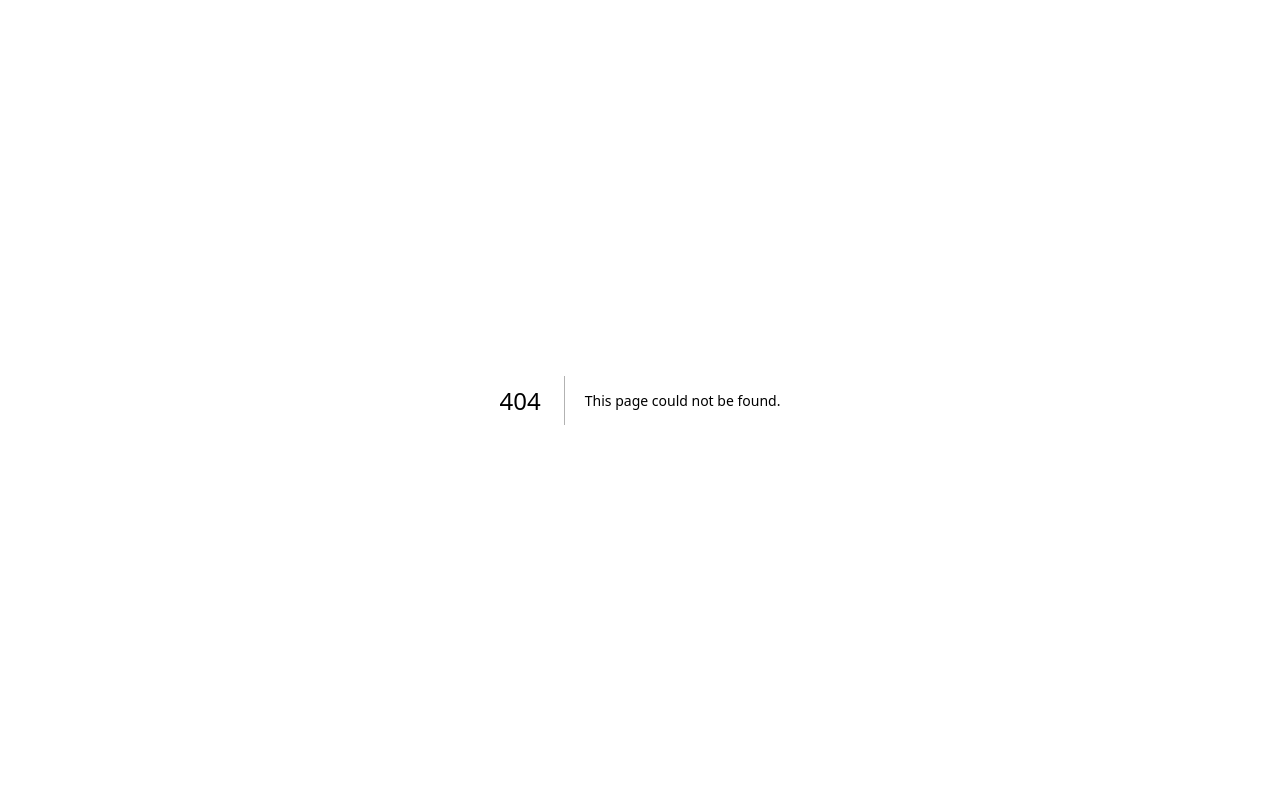
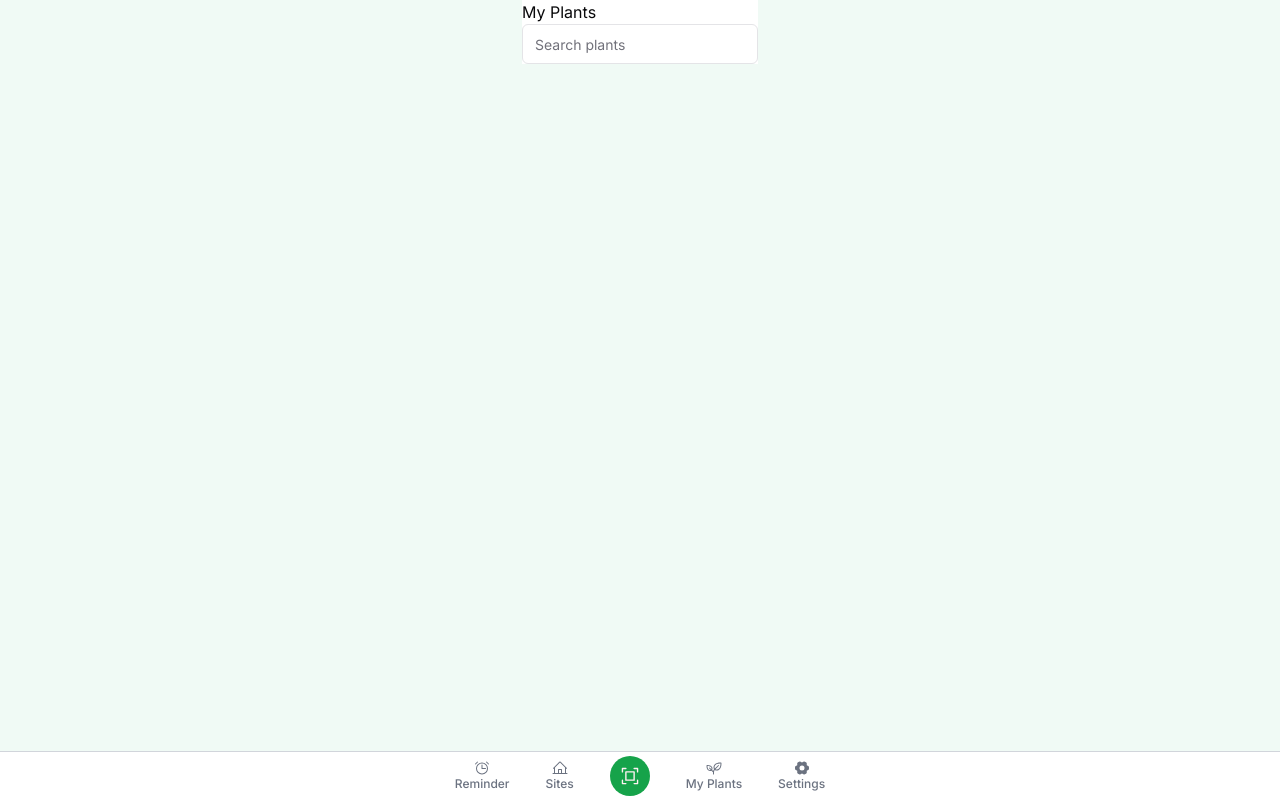
Before and after one commit to ViniciusTei/myhg, a Next.js app: page /home/myplants in a window 1280 px wide. Before the commit this address had no page. Built offline with nearby package versions, Linux system fonts and the light colour scheme.

Commit message:
feat updalte navigation styles

```diff
--- a/package.json
+++ b/package.json
@@ -12,6 +12,7 @@
     "@hookform/resolvers": "^3.9.0",
     "@libsql/client": "^0.10.0",
     "@radix-ui/react-label": "^2.1.0",
+    "@radix-ui/react-navigation-menu": "^1.2.0",
     "@radix-ui/react-slot": "^1.1.0",
     "@radix-ui/react-toast": "^1.2.1",
     "class-variance-authority": "^0.7.0",
--- a/src/app/globals.css
+++ b/src/app/globals.css
@@ -5,24 +5,24 @@
 @layer base {
   :root {
     --background: 0 0% 100%;
-    --foreground: 222.2 84% 4.9%;
+    --foreground: 240 10% 3.9%;
     --card: 0 0% 100%;
-    --card-foreground: 222.2 84% 4.9%;
+    --card-foreground: 240 10% 3.9%;
     --popover: 0 0% 100%;
-    --popover-foreground: 222.2 84% 4.9%;
-    --primary: 148 47.4% 11.2%;
-    --primary-foreground: 210 40% 98%;
-    --secondary: 210 40% 96.1%;
-    --secondary-foreground: 222.2 47.4% 11.2%;
-    --muted: 210 40% 96.1%;
-    --muted-foreground: 215.4 16.3% 46.9%;
-    --accent: 210 40% 96.1%;
-    --accent-foreground: 222.2 47.4% 11.2%;
+    --popover-foreground: 240 10% 3.9%;
+    --primary: 142.1 76.2% 36.3%;
+    --primary-foreground: 355.7 100% 97.3%;
+    --secondary: 240 4.8% 95.9%;
+    --secondary-foreground: 240 5.9% 10%;
+    --muted: 240 4.8% 95.9%;
+    --muted-foreground: 240 3.8% 46.1%;
+    --accent: 240 4.8% 95.9%;
+    --accent-foreground: 240 5.9% 10%;
     --destructive: 0 84.2% 60.2%;
-    --destructive-foreground: 210 40% 98%;
-    --border: 214.3 31.8% 91.4%;
-    --input: 214.3 31.8% 91.4%;
-    --ring: 222.2 84% 4.9%;
+    --destructive-foreground: 0 0% 98%;
+    --border: 240 5.9% 90%;
+    --input: 240 5.9% 90%;
+    --ring: 142.1 76.2% 36.3%;
     --radius: 0.5rem;
     --chart-1: 12 76% 61%;
     --chart-2: 173 58% 39%;
@@ -32,25 +32,25 @@
   }
 
   .dark {
-    --background: 222.2 84% 4.9%;
-    --foreground: 210 40% 98%;
-    --card: 222.2 84% 4.9%;
-    --card-foreground: 210 40% 98%;
-    --popover: 222.2 84% 4.9%;
-    --popover-foreground: 210 40% 98%;
-    --primary: 210 40% 98%;
-    --primary-foreground: 222.2 47.4% 11.2%;
-    --secondary: 217.2 32.6% 17.5%;
-    --secondary-foreground: 210 40% 98%;
-    --muted: 217.2 32.6% 17.5%;
-    --muted-foreground: 215 20.2% 65.1%;
-    --accent: 217.2 32.6% 17.5%;
-    --accent-foreground: 210 40% 98%;
+    --background: 20 14.3% 4.1%;
+    --foreground: 0 0% 95%;
+    --card: 24 9.8% 10%;
+    --card-foreground: 0 0% 95%;
+    --popover: 0 0% 9%;
+    --popover-foreground: 0 0% 95%;
+    --primary: 142.1 70.6% 45.3%;
+    --primary-foreground: 144.9 80.4% 10%;
+    --secondary: 240 3.7% 15.9%;
+    --secondary-foreground: 0 0% 98%;
+    --muted: 0 0% 15%;
+    --muted-foreground: 240 5% 64.9%;
+    --accent: 12 6.5% 15.1%;
+    --accent-foreground: 0 0% 98%;
     --destructive: 0 62.8% 30.6%;
-    --destructive-foreground: 210 40% 98%;
-    --border: 217.2 32.6% 17.5%;
-    --input: 217.2 32.6% 17.5%;
-    --ring: 212.7 26.8% 83.9%;
+    --destructive-foreground: 0 85.7% 97.3%;
+    --border: 240 3.7% 15.9%;
+    --input: 240 3.7% 15.9%;
+    --ring: 142.4 71.8% 29.2%;
     --chart-1: 220 70% 50%;
     --chart-2: 160 60% 45%;
     --chart-3: 30 80% 55%;
@@ -59,6 +59,7 @@
   }
 }
 
+
 @layer base {
   * {
     @apply border-border;
@@ -66,5 +67,6 @@
   body {
     @apply bg-background text-foreground;
     height: 100vh;
+    background-color: rgb(137, 214, 173, 0.12);
   }
 }
--- /dev/null
+++ b/src/app/home/layout.tsx
@@ -0,0 +1,88 @@
+import { Button } from "@/components/ui/button";
+import Icon from "@/components/ui/icon";
+import { NavigationMenu, NavigationMenuItem, NavigationMenuLink, NavigationMenuList, navigationMenuTriggerStyle } from "@/components/ui/navigation-menu";
+import type { Metadata } from "next";
+import Link from "next/link";
+
+export const metadata: Metadata = {
+  title: "My HG",
+  description: "Developed by me for me.",
+};
+
+export default function HomeLayout({
+  children,
+}: Readonly<{
+  children: React.ReactNode;
+}>) {
+  return (
+    <main className="h-full flex flex-col items-center justify-start">
+      {children}
+
+      <NavigationMenu className="bg-white mt-auto border-t border-gray-300 w-full text-gray-500">
+        <NavigationMenuList className="my-1">
+          <NavigationMenuItem>
+            <Link href="/home" legacyBehavior passHref>
+              <NavigationMenuLink className={navigationMenuTriggerStyle()}>
+                <div>
+                  <Icon icon="alarm" size={16} className="mx-auto" />
+                  <p className="text-xs">
+                    Reminder
+                  </p>
+                </div>
+              </NavigationMenuLink>
+            </Link>
+          </NavigationMenuItem>
+
+          <NavigationMenuItem>
+            <Link href="/home" legacyBehavior passHref>
+              <NavigationMenuLink className={navigationMenuTriggerStyle()}>
+                <div>
+                  <Icon icon="site" size={16} className="mx-auto" />
+                  <p className="text-xs">
+                    Sites
+                  </p>
+                </div>
+              </NavigationMenuLink>
+            </Link>
+          </NavigationMenuItem>
+
+          <NavigationMenuItem>
+            <Link href="/home" legacyBehavior passHref>
+              <NavigationMenuLink className={navigationMenuTriggerStyle()}>
+                <Button className="rounded-full w-10 h-10" size="icon">
+                  <Icon icon="scan" size={22} />
+                </Button>
+              </NavigationMenuLink>
+            </Link>
+          </NavigationMenuItem>
+
+          <NavigationMenuItem>
+            <Link href="/home/myplants" legacyBehavior passHref>
+              <NavigationMenuLink className={navigationMenuTriggerStyle()}>
+                <div>
+                  <Icon icon="plant" size={16} className="mx-auto" />
+                  <p className="text-xs">
+                    My Plants
+                  </p>
+                </div>
+              </NavigationMenuLink>
+            </Link>
+          </NavigationMenuItem>
+
+          <NavigationMenuItem>
+            <Link href="/home" legacyBehavior passHref>
+              <NavigationMenuLink className={navigationMenuTriggerStyle()}>
+                <div>
+                  <Icon icon="settings" size={16} className="mx-auto" />
+                  <p className="text-xs">
+                    Settings
+                  </p>
+                </div>
+              </NavigationMenuLink>
+            </Link>
+          </NavigationMenuItem>
+        </NavigationMenuList>
+      </NavigationMenu>
+    </main>
+  );
+}
--- /dev/null
+++ b/src/app/home/myplants/page.tsx
@@ -0,0 +1,13 @@
+import { Input } from "@/components/ui/input";
+
+export default function Page() {
+  return (
+    <main>
+      <header className="bg-white">
+        <h1>My Plants</h1>
+
+        <Input type="text" placeholder="Search plants" />
+      </header>
+    </main>
+  )
+}
--- a/src/app/home/page.tsx
+++ b/src/app/home/page.tsx
@@ -1,3 +1,15 @@
+import { AlertTriangle } from "lucide-react";
+
 export default function Page() {
-  return <p>Hello Home</p>
+  return (
+    <div className="flex h-full flex-col items-center justify-center bg-gray-100 p-4 text-center">
+      <div className="max-w-md rounded-lg bg-white p-8 shadow-lg">
+        <AlertTriangle className="mx-auto mb-4 h-16 w-16 text-yellow-500" aria-hidden="true" />
+        <h1 className="mb-4 text-3xl font-bold text-gray-900">Under Construction</h1>
+        <p className="mb-6 text-lg text-gray-600">
+          We're working hard to bring you something amazing. Please check back soon!
+        </p>
+      </div>
+    </div>
+  )
 }
--- a/src/components/ui/icon.tsx
+++ b/src/components/ui/icon.tsx
@@ -1,16 +1,26 @@
 "use client"
 
 import { IconBaseProps } from "react-icons";
-import { PiCircleNotchThin } from "react-icons/pi";
+import { PiCircleNotchThin, PiScan, PiPlant, PiAlarm, PiHouseLine, PiGearSixFill } from "react-icons/pi";
 
 interface IconProps extends IconBaseProps {
-  icon: 'semi-circle'
+  icon: 'semi-circle' | 'scan' | 'plant' | 'alarm' | 'site' | 'settings'
 }
 
 export default function Icon({ icon, ...props }: IconProps) {
   switch (icon) {
     case 'semi-circle':
       return <PiCircleNotchThin {...props} />
+    case 'scan':
+      return <PiScan {...props} />
+    case 'plant':
+      return <PiPlant {...props} />
+    case 'alarm':
+      return <PiAlarm {...props} />
+    case 'site':
+      return <PiHouseLine {...props} />
+    case 'settings':
+      return <PiGearSixFill {...props} />
     default:
       console.log(`Icon ${icon} not implemented!`)
       return null
--- /dev/null
+++ b/src/components/ui/navigation-menu.tsx
@@ -0,0 +1,128 @@
+import * as React from "react"
+import * as NavigationMenuPrimitive from "@radix-ui/react-navigation-menu"
+import { cva } from "class-variance-authority"
+import { ChevronDown } from "lucide-react"
+
+import { cn } from "@/lib/utils"
+
+const NavigationMenu = React.forwardRef<
+  React.ElementRef<typeof NavigationMenuPrimitive.Root>,
+  React.ComponentPropsWithoutRef<typeof NavigationMenuPrimitive.Root>
+>(({ className, children, ...props }, ref) => (
+  <NavigationMenuPrimitive.Root
+    ref={ref}
+    className={cn(
+      "relative z-10 flex items-center justify-center",
+      className
+    )}
+    {...props}
+  >
+    {children}
+    <NavigationMenuViewport />
+  </NavigationMenuPrimitive.Root>
+))
+NavigationMenu.displayName = NavigationMenuPrimitive.Root.displayName
+
+const NavigationMenuList = React.forwardRef<
+  React.ElementRef<typeof NavigationMenuPrimitive.List>,
+  React.ComponentPropsWithoutRef<typeof NavigationMenuPrimitive.List>
+>(({ className, ...props }, ref) => (
+  <NavigationMenuPrimitive.List
+    ref={ref}
+    className={cn(
+      "group flex flex-1 list-none items-center justify-center space-x-1",
+      className
+    )}
+    {...props}
+  />
+))
+NavigationMenuList.displayName = NavigationMenuPrimitive.List.displayName
+
+const NavigationMenuItem = NavigationMenuPrimitive.Item
+
+const navigationMenuTriggerStyle = cva(
+  "group inline-flex h-10 w-max items-center justify-center rounded-md bg-background px-4 py-2 text-sm font-medium transition-colors hover:bg-accent hover:text-accent-foreground focus:bg-accent focus:text-primary focus:outline-none disabled:pointer-events-none disabled:opacity-50 data-[active]:bg-accent/50 data-[state=open]:bg-accent/50"
+)
+
+const NavigationMenuTrigger = React.forwardRef<
+  React.ElementRef<typeof NavigationMenuPrimitive.Trigger>,
+  React.ComponentPropsWithoutRef<typeof NavigationMenuPrimitive.Trigger>
+>(({ className, children, ...props }, ref) => (
+  <NavigationMenuPrimitive.Trigger
+    ref={ref}
+    className={cn(navigationMenuTriggerStyle(), "group", className)}
+    {...props}
+  >
+    {children}{" "}
+    <ChevronDown
+      className="relative top-[1px] ml-1 h-3 w-3 transition duration-200 group-data-[state=open]:rotate-180"
+      aria-hidden="true"
+    />
+  </NavigationMenuPrimitive.Trigger>
+))
+NavigationMenuTrigger.displayName = NavigationMenuPrimitive.Trigger.displayName
+
+const NavigationMenuContent = React.forwardRef<
+  React.ElementRef<typeof NavigationMenuPrimitive.Content>,
+  React.ComponentPropsWithoutRef<typeof NavigationMenuPrimitive.Content>
+>(({ className, ...props }, ref) => (
+  <NavigationMenuPrimitive.Content
+    ref={ref}
+    className={cn(
+      "left-0 top-0 w-full data-[motion^=from-]:animate-in data-[motion^=to-]:animate-out data-[motion^=from-]:fade-in data-[motion^=to-]:fade-out data-[motion=from-end]:slide-in-from-right-52 data-[motion=from-start]:slide-in-from-left-52 data-[motion=to-end]:slide-out-to-right-52 data-[motion=to-start]:slide-out-to-left-52 md:absolute md:w-auto ",
+      className
+    )}
+    {...props}
+  />
+))
+NavigationMenuContent.displayName = NavigationMenuPrimitive.Content.displayName
+
+const NavigationMenuLink = NavigationMenuPrimitive.Link
+
+const NavigationMenuViewport = React.forwardRef<
+  React.ElementRef<typeof NavigationMenuPrimitive.Viewport>,
+  React.ComponentPropsWithoutRef<typeof NavigationMenuPrimitive.Viewport>
+>(({ className, ...props }, ref) => (
+  <div className={cn("absolute left-0 top-full flex justify-center")}>
+    <NavigationMenuPrimitive.Viewport
+      className={cn(
+        "origin-top-center relative mt-1.5 h-[var(--radix-navigation-menu-viewport-height)] w-full overflow-hidden rounded-md border bg-popover text-popover-foreground shadow-lg data-[state=open]:animate-in data-[state=closed]:animate-out data-[state=closed]:zoom-out-95 data-[state=open]:zoom-in-90 md:w-[var(--radix-navigation-menu-viewport-width)]",
+        className
+      )}
+      ref={ref}
+      {...props}
+    />
+  </div>
+))
+NavigationMenuViewport.displayName =
+  NavigationMenuPrimitive.Viewport.displayName
+
+const NavigationMenuIndicator = React.forwardRef<
+  React.ElementRef<typeof NavigationMenuPrimitive.Indicator>,
+  React.ComponentPropsWithoutRef<typeof NavigationMenuPrimitive.Indicator>
+>(({ className, ...props }, ref) => (
+  <NavigationMenuPrimitive.Indicator
+    ref={ref}
+    className={cn(
+      "top-full z-[1] flex h-1.5 items-end justify-center overflow-hidden data-[state=visible]:animate-in data-[state=hidden]:animate-out data-[state=hidden]:fade-out data-[state=visible]:fade-in",
+      className
+    )}
+    {...props}
+  >
+    <div className="relative top-[60%] h-2 w-2 rotate-45 rounded-tl-sm bg-border shadow-md" />
+  </NavigationMenuPrimitive.Indicator>
+))
+NavigationMenuIndicator.displayName =
+  NavigationMenuPrimitive.Indicator.displayName
+
+export {
+  navigationMenuTriggerStyle,
+  NavigationMenu,
+  NavigationMenuList,
+  NavigationMenuItem,
+  NavigationMenuContent,
+  NavigationMenuTrigger,
+  NavigationMenuLink,
+  NavigationMenuIndicator,
+  NavigationMenuViewport,
+}
```
Also changed, not shown: 1 other file (tests, documents, lock files or other folders).
